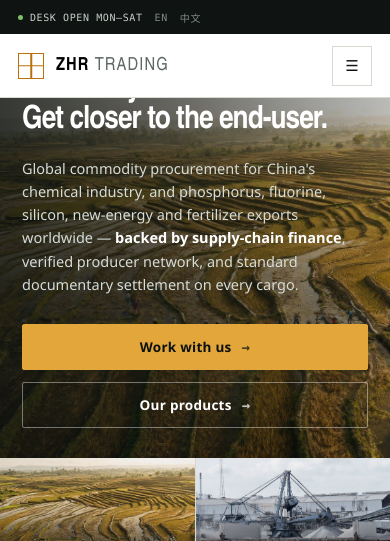
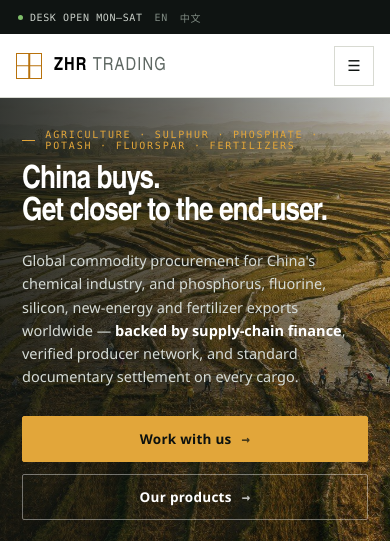
Before and after one commit to brucebizhk-hammer/zhr-v4-preview, a plain HTML site: page index.html in a window 390 px wide. Shown: the top 541 px of the page. Drawn offline with Linux system fonts and the light colour scheme.

Commit message:
fix mobile hero height + nav padding

```diff
--- a/assets/v4.css
+++ b/assets/v4.css
@@ -365,9 +365,9 @@ a{color:inherit;text-decoration:none}
 @media(max-width:680px){
   :root{--gutter:18px}
   .utility{height:34px}.utility .u-r{gap:12px;font-size:10px}
-  .nav{height:64px}.brand .tag{display:none}.brand .wm{font-size:18px}
+  .nav{height:64px}.nav .wrap{padding:0 16px}.brand .tag{display:none}.brand .wm{font-size:18px}
   .nav .btn{display:none}
-  .hero .hmain{height:360px}.hero h1{font-size:32px}.hero .hsub{font-size:14.5px}
+  .hero .hmain{height:clamp(450px,116vw,540px)}.hero h1{font-size:32px}.hero .hsub{font-size:14.5px}
   .hero .hside{height:auto;grid-template-columns:1fr 1fr}
   .hero .hside a{height:132px}
   .pgrid,.bs .pgrid.wide,.grid4,.grid3,.scards,.pillars,.flow5,.gal,.gal.wide6,
```
